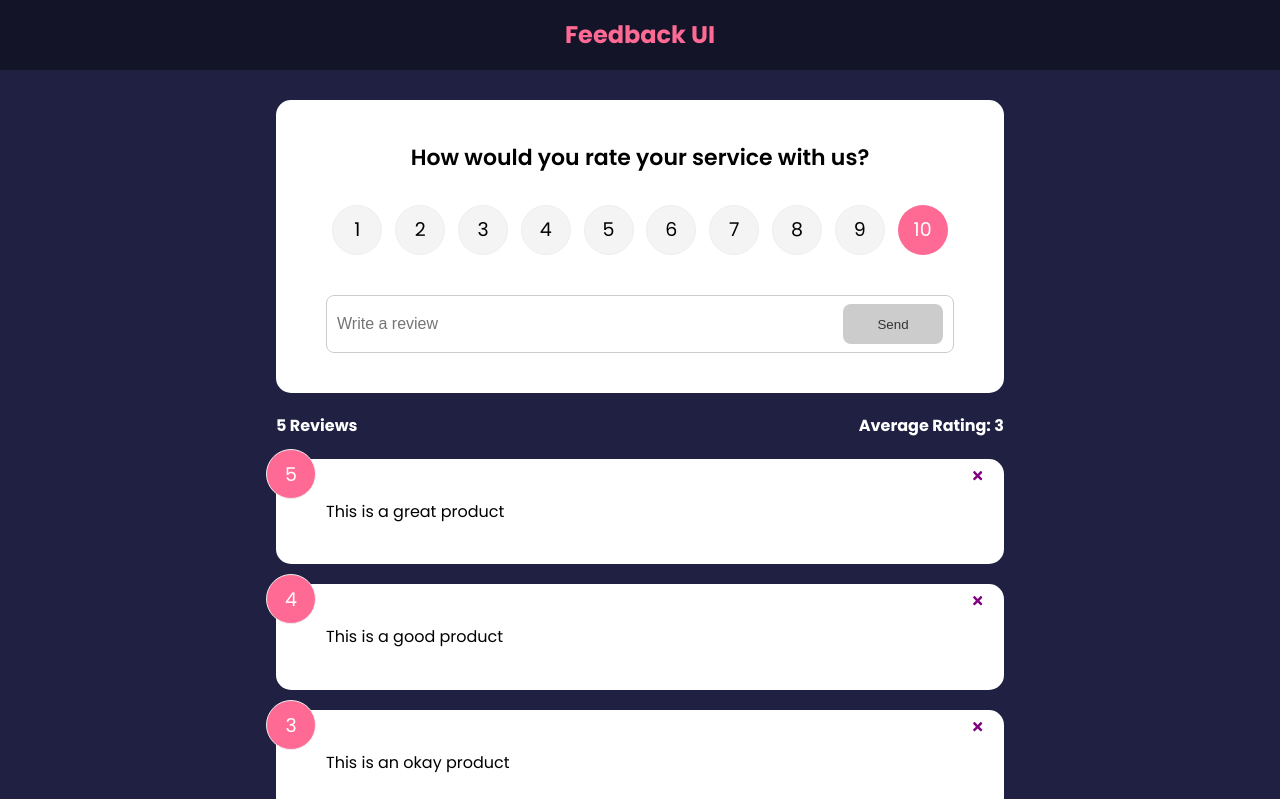
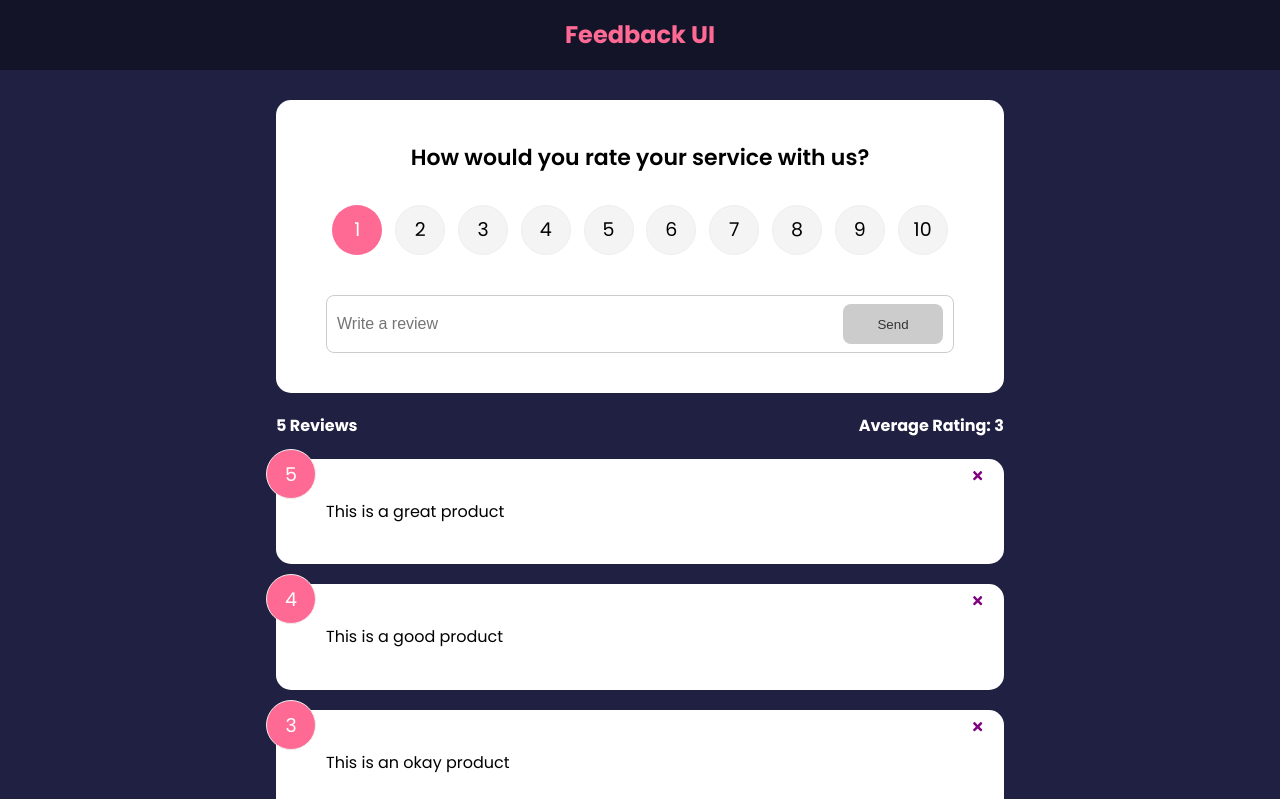
Before and after one commit to charliepixegon/react-feedback, a React (Create React App) app: page / in a window 1280 px wide. Shown: the top 799 px of the page. Built offline with nearby package versions, Linux system fonts and the light colour scheme.

Commit message:
now passing selected rating from rating comp up to form

```diff
--- a/src/components/FeedbackForm.jsx
+++ b/src/components/FeedbackForm.jsx
@@ -21,8 +21,6 @@ function FeedbackForm() {
       setBtnDisabled(false);
       setMessage(null);
     }
-
-    // console.log(e.target.value);
     setReviewText(e.target.value);
   };
 
@@ -30,7 +28,8 @@ function FeedbackForm() {
     <Card>
       <form>
         <h2>How would you rate your service with us?</h2>
-        <RatingSelect rating={rating} setRating={setRating} />
+        {/* <RatingSelect rating={rating} setRating={setRating} /> */}
+        <RatingSelect ratingSelected={(rating) => setRating(rating)} />
         <div className="input-group">
           <input
             onChange={handleReviewTextChange}
--- a/src/components/RatingSelect.jsx
+++ b/src/components/RatingSelect.jsx
@@ -1,10 +1,13 @@
 import { useState } from 'react';
 
-function RatingSelect() {
-  const [selected, setSelected] = useState(10);
+// rating is a prop that is passed to the component
+
+function RatingSelect({ ratingSelected }) {
+  const [selected, setSelected] = useState(1);
 
   const handleChange = (e) => {
-    setSelected(e.target.value);
+    setSelected(+e.currentTarget.value);
+    ratingSelected(+e.currentTarget.value);
   };
 
   return (
```
